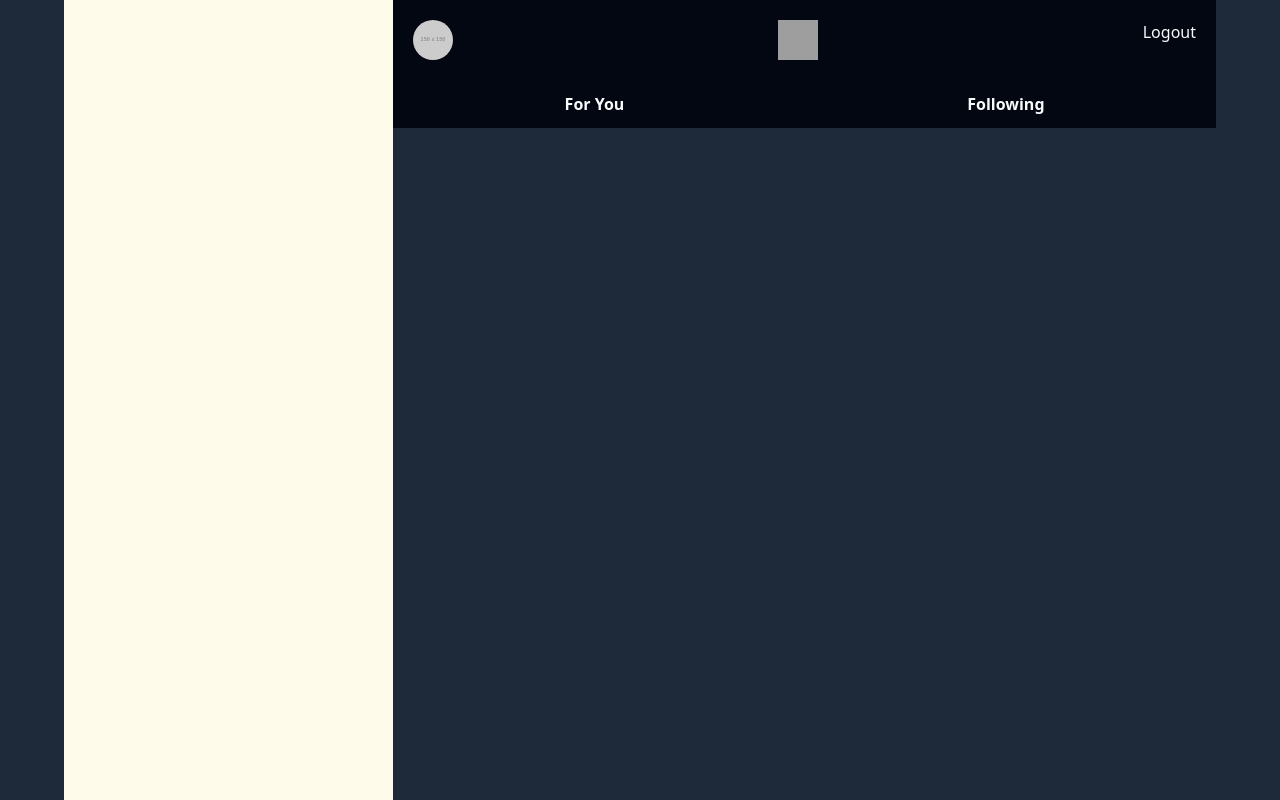
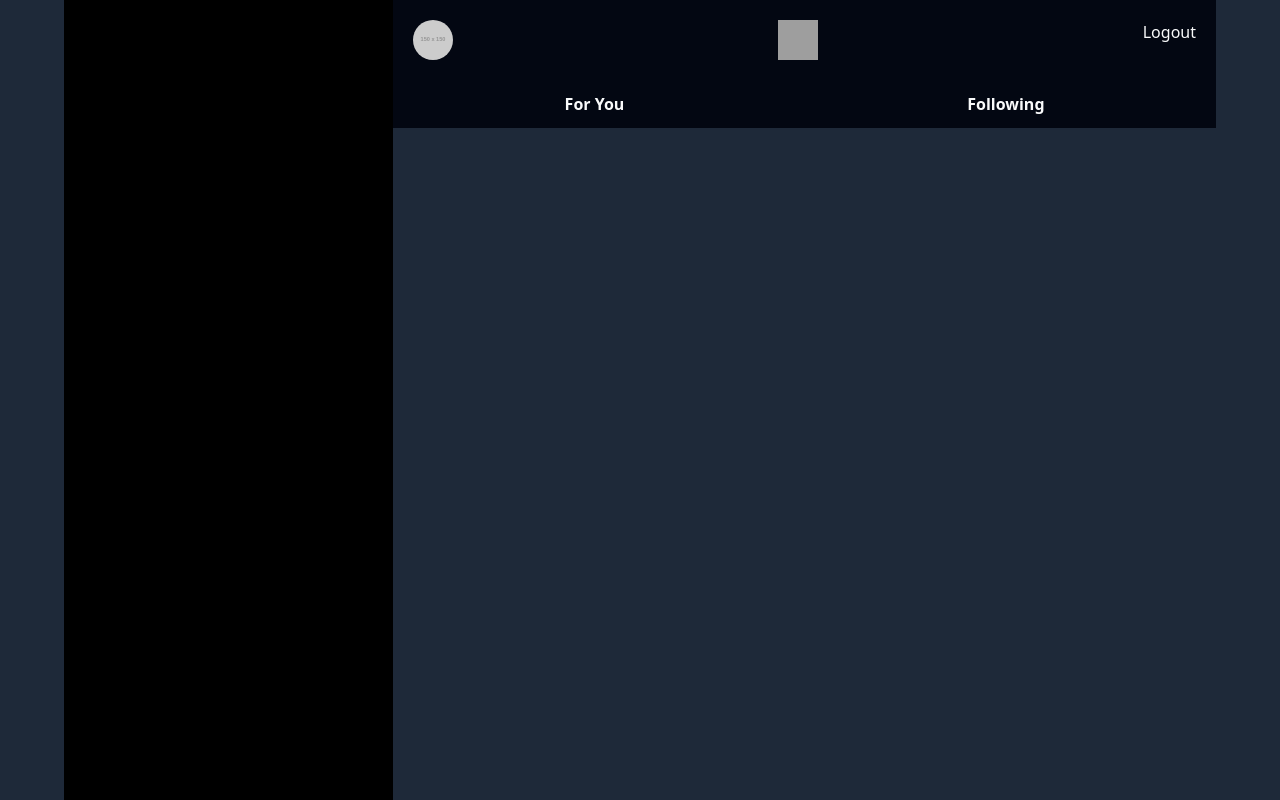
Before and after one commit to Mohitgirigoswami/LinkByte, a React (Vite) app in the folder LinkByte-FRONTEND/: page / in a window 1280 px wide. Built offline with nearby package versions, Linux system fonts and the light colour scheme; grey boxes are pictures that could not be loaded.

Commit message:
menu fix

```diff
--- a/LinkByte-FRONTEND/src/components/Header.jsx
+++ b/LinkByte-FRONTEND/src/components/Header.jsx
@@ -14,7 +14,7 @@ const Header = ({ isMob }) => {
 
   return (
     <div className={"flex " + (isMob?"":"mx-[5vw]")}>
-      <Menu isMob={isMob} isOn={!isMob||ismenuopen} onClose={handleprofileclick}/>
+      <Menu isMob={isMob} isOpen={!isMob||ismenuopen} onClose={handleprofileclick}/>
       <div className="w-screen h-fit bg-gray-950 grid grid-cols-1">
         <div className="p-5 justify-between flex flex-row">
           <img
--- a/LinkByte-FRONTEND/src/components/Menu.jsx
+++ b/LinkByte-FRONTEND/src/components/Menu.jsx
@@ -1,6 +1,6 @@
 import { useEffect, useRef } from "react";
 
-const Menu = ({isMob , isOn , onClose}) => {
+const Menu = ({ isMob, isOpen, onClose }) => {
   const menuref = useRef(null);
 
   const handleClickOutside = (e) => {
@@ -9,29 +9,27 @@ const Menu = ({isMob , isOn , onClose}) => {
     }
   };
   useEffect(() => {
-    if (isMob && isOn) {
+    if (isMob && isOpen) {
       document.addEventListener("mousedown", handleClickOutside);
       return () => {
         document.removeEventListener("mousedown", handleClickOutside);
       };
     }
   }, [onClose]);
-  let menuClasses = "bg-amber-50 h-[100vh] absolute transition-all duration-300 ease-in-out ";
+  let menuClasses =
+    "bg-black h-[100vh] absolute transition-all duration-300 ease-in-out ";
 
-if (isMob) {
-  if (!isOn) {
-    menuClasses += "w-0 ";
-  }else{
-    menuClasses += "w-[66vw] ";
+  if (isMob) {
+    if (!isOpen) {
+      menuClasses += "w-0 ";
+    } else {
+      menuClasses += "w-[70vw] ";
+    }
+  } else {
+    menuClasses += "w-[40vw] relative ";
   }
-} else {
-  menuClasses += "w-[40vw] relative ";
-}
-  return (
-    <div
-      ref={menuref}
-      className={menuClasses}
-    ></div>
-  );
+  return <div ref={menuref} className={menuClasses}>
+    <div id="menuprofilearea" className={(!isMob?"hidden":(isOpen && "mx-2.5 ")+"h-[25%] border-b-1 border-b-gray-100")}></div>
+  </div>;
 };
 export default Menu;
```
